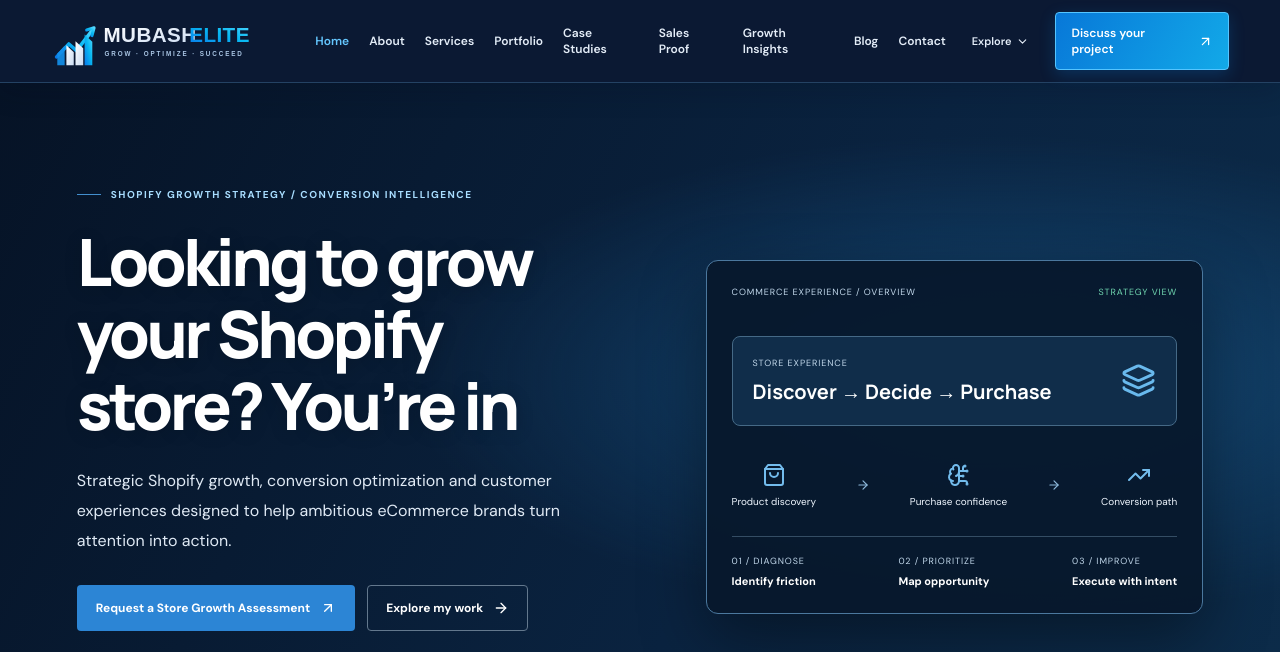
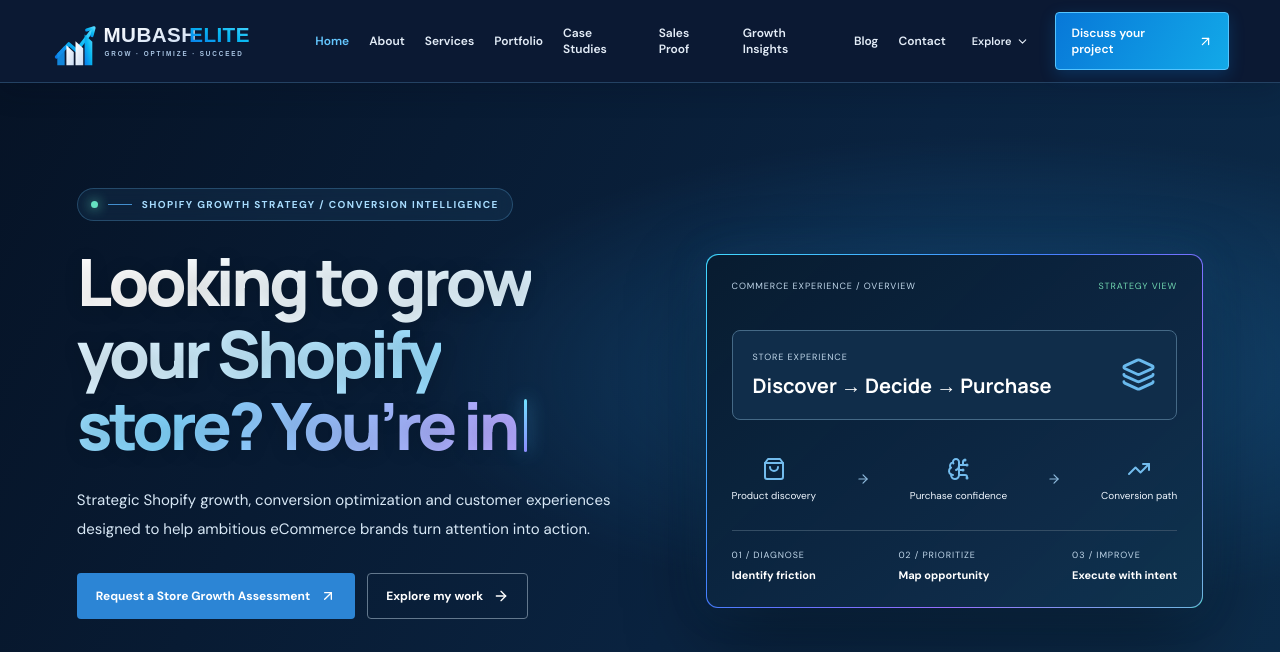
Before and after one commit to MubashElite/Mubash-elite-website, a React (Vite) app: page / in a window 1280 px wide. Shown: the top 652 px of the page. Built offline with nearby package versions, Linux system fonts and the light colour scheme.

Commit message:
Add premium gradient media frames and hero styling

```diff
--- a/src/index.css
+++ b/src/index.css
@@ -117,3 +117,22 @@
  .dropdown-panel{background:#0c2340}
  .hero-dark{padding:68px 0 64px}
 }
+
+
+/* Premium homepage motion and refined gradient media frames */
+.hero-type-heading{font:750 clamp(42px,5.1vw,68px)/1.08 var(--head);letter-spacing:-.055em;color:#fff;min-height:2.2em;max-width:760px;margin:20px 0 22px;display:block}
+.hero-type-heading>span{background:linear-gradient(105deg,#fff 4%,#d9f2ff 42%,#83d7ff 72%,#b8a5ff 100%);-webkit-background-clip:text;background-clip:text;color:transparent}
+.typing-caret{display:inline-block;width:3px;height:.82em;margin-left:7px;vertical-align:-.04em;background:linear-gradient(180deg,#70e1ff,#8c8cff);border-radius:3px;box-shadow:0 0 18px rgba(85,194,255,.8);animation:heroCaretBlink .85s steps(2,start) infinite}
+@keyframes heroCaretBlink{to{visibility:hidden}}
+.hero-dark .hero-grid>div:first-child>p{max-width:590px;font-size:15px;line-height:1.9;color:#d8e8f6}
+.hero-dark .eyebrow{display:inline-flex;align-items:center;gap:10px;padding:9px 13px;border:1px solid rgba(112,196,245,.25);border-radius:999px;background:rgba(74,151,206,.1);backdrop-filter:blur(10px);letter-spacing:.14em}
+.hero-dark .eyebrow:before{content:"";width:7px;height:7px;border-radius:50%;background:#65e0c0;box-shadow:0 0 12px #65e0c0}
+.hero-visual{position:relative;isolation:isolate;border:1px solid transparent;background:linear-gradient(145deg,rgba(7,24,44,.98),rgba(13,48,77,.98)) padding-box,linear-gradient(135deg,#39d7ff 0%,#3979ff 38%,#9a6cff 70%,#4ce0ce 100%) border-box;box-shadow:0 28px 80px rgba(0,0,0,.4),0 0 42px rgba(47,145,232,.13)}
+.hero-visual:before{content:"";position:absolute;inset:-1px;border-radius:13px;padding:1px;background:linear-gradient(135deg,rgba(77,220,255,.48),rgba(104,117,255,.18),rgba(169,116,255,.38));-webkit-mask:linear-gradient(#000 0 0) content-box,linear-gradient(#000 0 0);-webkit-mask-composite:xor;mask-composite:exclude;pointer-events:none;z-index:-1}
+.home-testimonial-player,.testimonial-video-wrap,.sales-video-card,.founder-photo-wrap,.founder-home-inner>img{border:2px solid transparent;background:linear-gradient(#07182b,#07182b) padding-box,linear-gradient(135deg,#38d8ff 0%,#4d82ff 36%,#a06bff 68%,#49e2ca 100%) border-box;box-shadow:0 18px 48px rgba(5,24,45,.24),0 0 24px rgba(64,147,255,.1)}
+.sales-video-card{padding:2px;background:linear-gradient(145deg,#fff,#f8fbff) padding-box,linear-gradient(135deg,#38d8ff 0%,#4d82ff 36%,#a06bff 68%,#49e2ca 100%) border-box}
+.sales-video-card>div{background:#fff;border-radius:0 0 7px 7px}
+img:not(.brand-logo),video{border:2px solid transparent;background:linear-gradient(#fff,#fff) padding-box,linear-gradient(135deg,#38d8ff 0%,#4d82ff 36%,#a06bff 68%,#49e2ca 100%) border-box;box-shadow:0 12px 32px rgba(8,34,61,.16)}
+.home-testimonial-player iframe,.testimonial-video-wrap iframe{border:0}
+@media(max-width:760px){.hero-type-heading{font-size:clamp(37px,10vw,48px);min-height:3.25em;margin:18px 0}.hero-dark .hero-grid>div:first-child>p{font-size:14px}.hero-visual{border-radius:10px}.home-testimonial-player,.testimonial-video-wrap,.sales-video-card{border-width:2px}}
+@media(prefers-reduced-motion:reduce){.typing-caret{animation:none}.hero-type-heading{min-height:0}}
```
